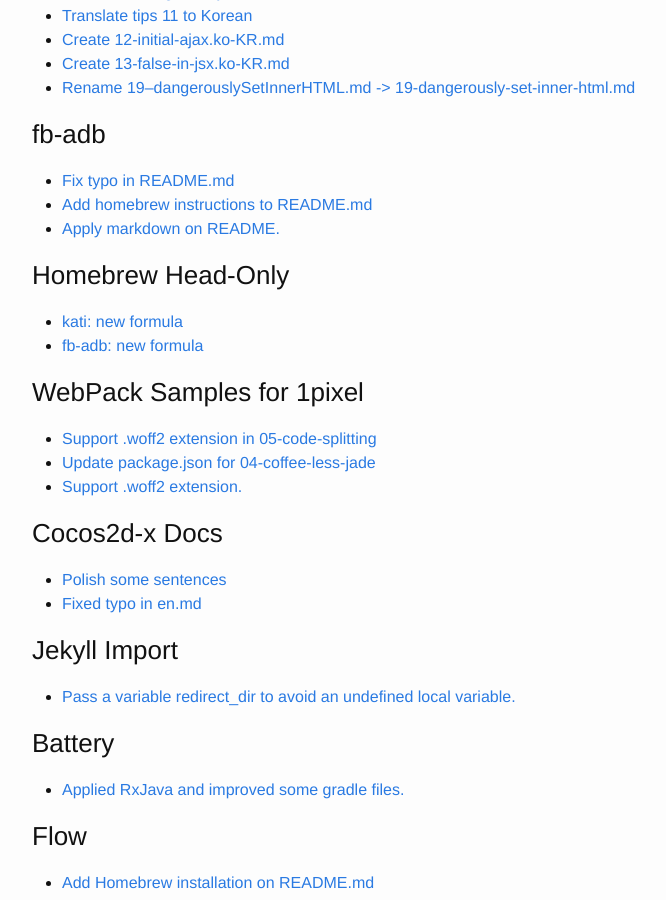
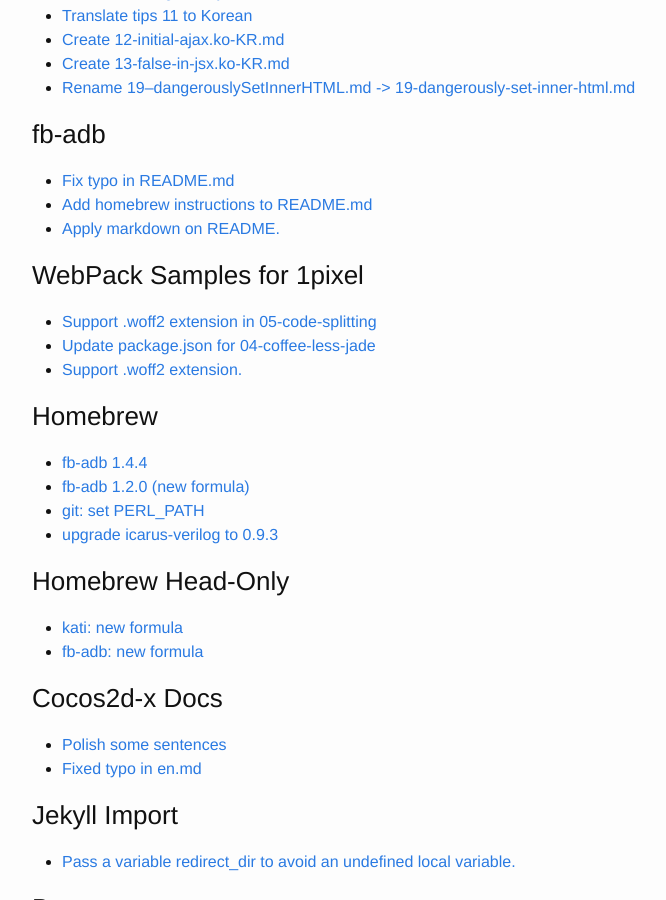
Before and after one commit to dalinaum/dalinaum.github.io, a Jekyll site: the page built from about/index.md, in a window 1280 px wide and 900 px high, scrolled down 592 px. Shown: the whole window, without its empty margins (238-904 px from the left). Built offline with Jekyll 4.4.1, drawn with Linux system fonts in a browser that asks for light colours; Markdown is read by kramdown in place of the engine named in the settings.

Commit message:
Add some Homebrew commits.

```diff
--- a/about/index.md
+++ b/about/index.md
@@ -29,14 +29,20 @@
 * [Add homebrew instructions to README.md](https://github.com/facebook/fb-adb/commit/fbe87a72b68a9b69af803fb1dd06903a93d850ee)
 * [Apply markdown on README.](https://github.com/facebook/fb-adb/commit/7d50496093537543b30f5a8a40b204048810682f)
 
-### Homebrew Head-Only
-* [kati: new formula](https://github.com/Homebrew/homebrew-head-only/commit/a30cd3c1b015e0480de2878736140f3184d71971)
-* [fb-adb: new formula](https://github.com/Homebrew/homebrew-head-only/commit/48386b907d63ca96ecdef38f985210b04a090ccf)
-
 ### WebPack Samples for 1pixel
 * [Support .woff2 extension in 05-code-splitting](https://github.com/gunta/webpack-samples-1pixel/commit/47c3b2578032b179b3e6dd0bb8363fd389ab778c)
 * [Update package.json for 04-coffee-less-jade](https://github.com/gunta/webpack-samples-1pixel/commit/ee1ae7fc08360974de6df30f147d821dafbb49b1)
 * [Support .woff2 extension.](https://github.com/gunta/webpack-samples-1pixel/commit/7ff92710d441cb0b8fd41e9ca7876df266c1c937)
+
+### Homebrew
+* [fb-adb 1.4.4](https://github.com/Homebrew/homebrew/commit/9c3ab970b1a023d6db718e27e558aab2dbc97af7)
+* [fb-adb 1.2.0 (new formula)](https://github.com/Homebrew/homebrew/commit/2f9d15464f09c00830f1a703fbaf2109d1deaddc)
+* [git: set PERL_PATH](https://github.com/Homebrew/homebrew/commit/d7e768f2c0edfbf7d0e94f21bce6a271edf4dcc4)
+* [upgrade icarus-verilog to 0.9.3](https://github.com/Homebrew/homebrew/commit/5ebfeb52a9e589c41693aeb3731f66f9c812959b)
+
+### Homebrew Head-Only
+* [kati: new formula](https://github.com/Homebrew/homebrew-head-only/commit/a30cd3c1b015e0480de2878736140f3184d71971)
+* [fb-adb: new formula](https://github.com/Homebrew/homebrew-head-only/commit/48386b907d63ca96ecdef38f985210b04a090ccf)
 
 ### Cocos2d-x Docs
 * [Polish some sentences](https://github.com/chukong/cocos-docs/commit/940b18aa71bb86f27b6e3860f209f2896edf5a0f)
```
